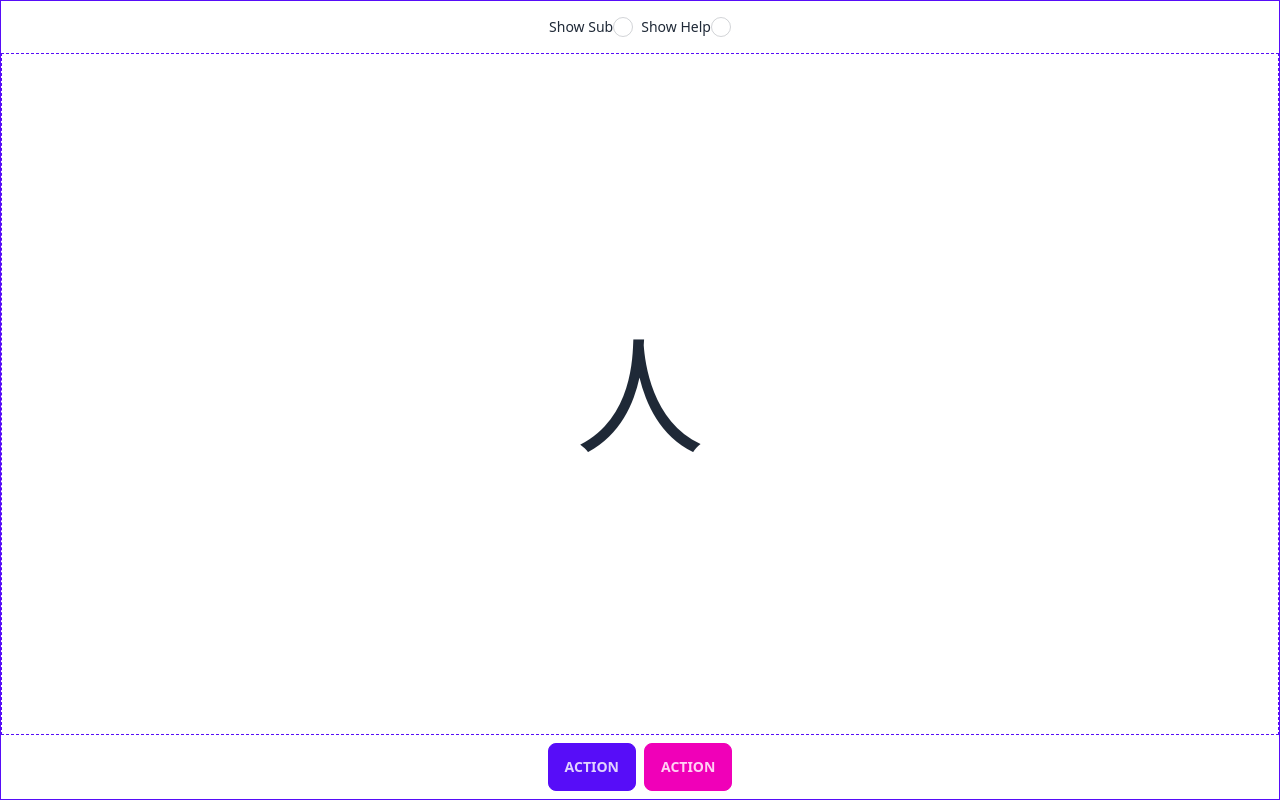
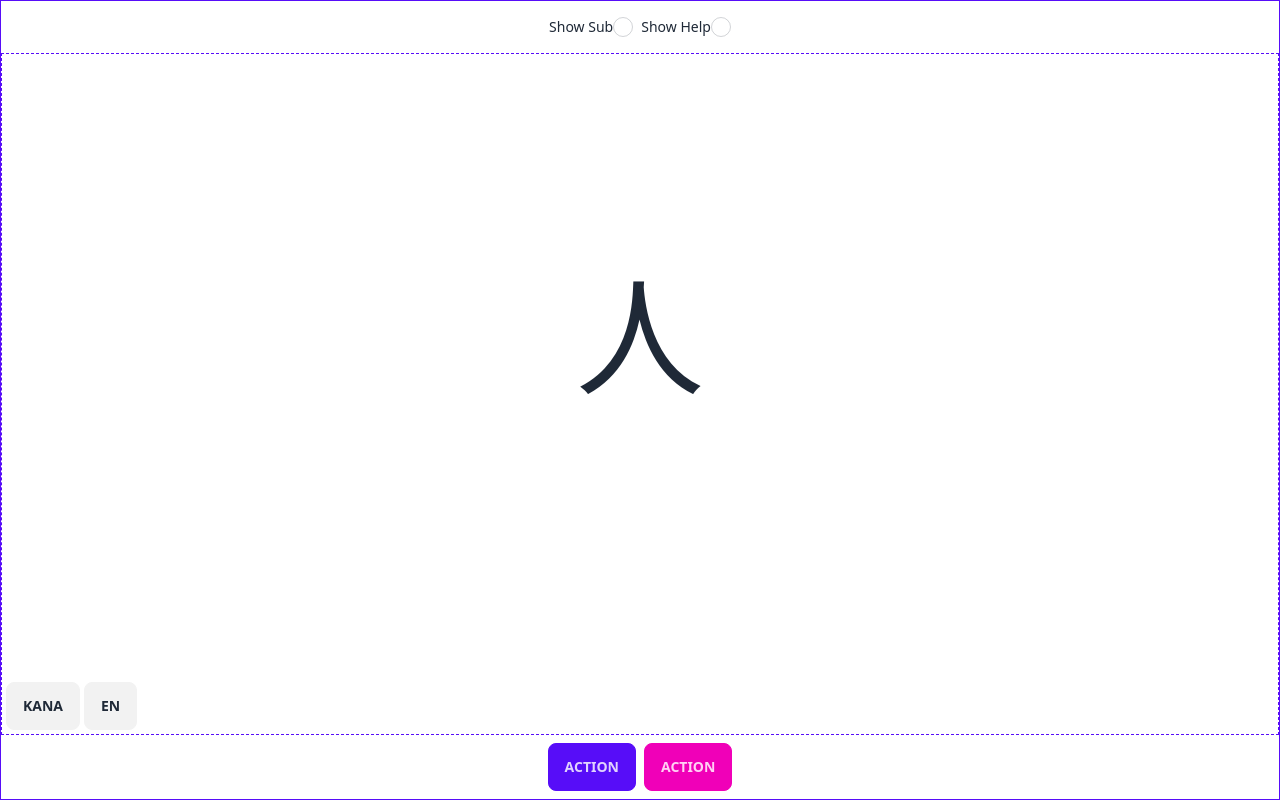
Before and after one commit to odjhey/luxray-cards, a React (Vite) app in the folder pwa/: page / in a window 1280 px wide. Built offline with nearby package versions, Linux system fonts and the light colour scheme.

Commit message:
feat: add thumb controls to show subs and helps

```diff
--- a/pwa/src/App.tsx
+++ b/pwa/src/App.tsx
@@ -152,11 +152,52 @@ const SingleCard = (props: {
   const { content, sub, help } = props.contents
   const { showSub, showHelp } = props.options
 
+  const [pressSettings, setPressSettings] = useState({
+    showHelp: false,
+    showSub: false,
+  })
+
   return (
-    <div className="flex flex-col justify-center items-center border border-dashed border-primary h-full w-full">
-      <div className="text-9xl py-4">{content}</div>
-      <div className={`text-4xl ${showSub ? '' : 'hidden'}`}>{sub}</div>
-      <div className={`text-xl ${showHelp ? '' : 'hidden'}`}>{help}</div>
+    <div className="flex flex-col border border-dashed border-primary h-full w-full p-1">
+      <div className="flex flex-col justify-center items-center h-full w-full">
+        <div className="text-9xl py-4">{content}</div>
+        <div
+          className={`text-4xl ${
+            showSub || pressSettings.showSub ? '' : 'invisible'
+          }`}
+        >
+          {sub}
+        </div>
+        <div
+          className={`text-xl ${
+            showHelp || pressSettings.showHelp ? '' : 'invisible'
+          }`}
+        >
+          {help}
+        </div>
+      </div>
+
+      <div className="flex gap-1">
+        {/* TODO: convert to press down and press release */}
+        <button
+          type="button"
+          className="btn"
+          onClick={() => {
+            setPressSettings((prev) => ({ ...prev, showSub: !prev.showSub }))
+          }}
+        >
+          kana
+        </button>
+        <button
+          type="button"
+          className="btn"
+          onClick={() => {
+            setPressSettings((prev) => ({ ...prev, showHelp: !prev.showHelp }))
+          }}
+        >
+          en
+        </button>
+      </div>
     </div>
   )
 }
```
